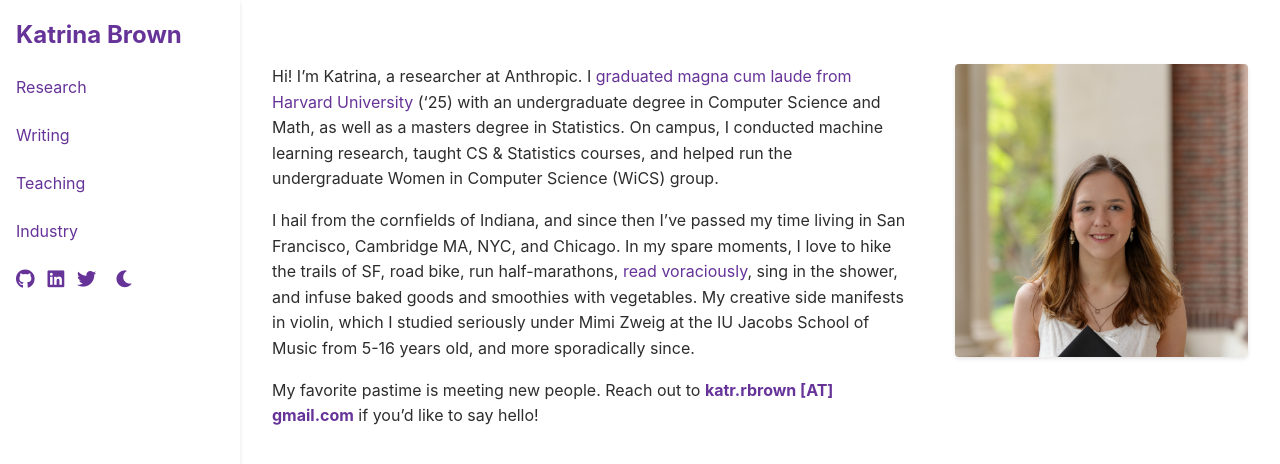
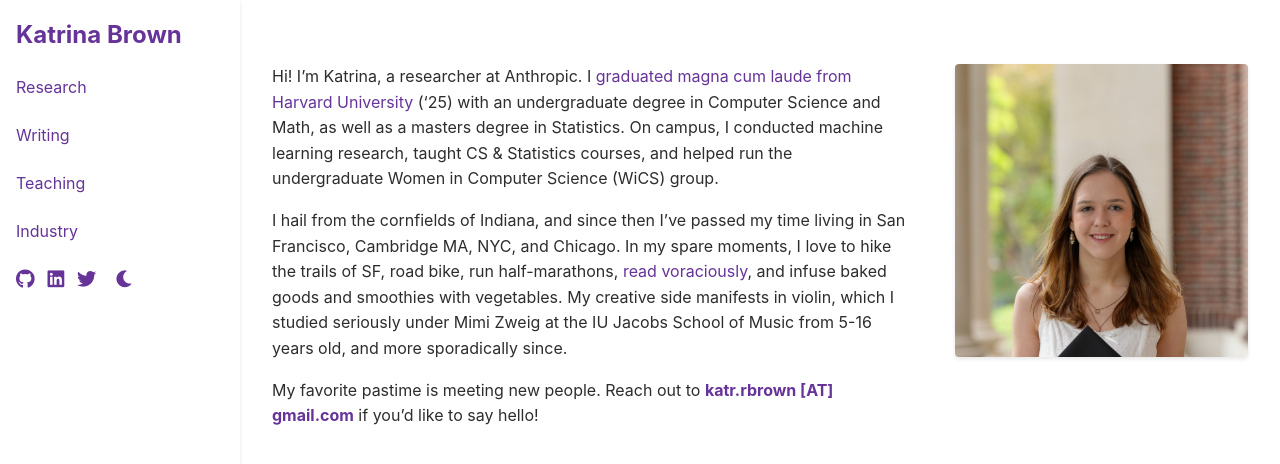
Before and after one commit to brownkat6/katrinarbrown, a Jekyll site: the page built from docs/index.md, in a window 1280 px wide. Shown: the top 464 px of the page. Built offline with Jekyll 4.4.1, drawn with Linux system fonts in a browser that asks for light colours.

```diff
--- a/docs/index.md
+++ b/docs/index.md
@@ -9,7 +9,7 @@
 
 Hi! I'm Katrina, a researcher at Anthropic. I [graduated magna cum laude from Harvard University]({{ '/courses' | relative_url }}) ('25) with an undergraduate degree in Computer Science and Math, as well as a masters degree in Statistics. On campus, I conducted machine learning research, taught CS & Statistics courses, and helped run the undergraduate Women in Computer Science (WiCS) group.
 
-I hail from the cornfields of Indiana, and since then I've passed my time living in San Francisco, Cambridge MA, NYC, and Chicago. In my spare moments, I love to hike the trails of SF, road bike, run half-marathons, [read voraciously]({{ '/reading' | relative_url }}), sing in the shower, and infuse baked goods and smoothies with vegetables. My creative side manifests in violin, which I studied seriously under Mimi Zweig at the IU Jacobs School of Music from 5-16 years old, and more sporadically since.
+I hail from the cornfields of Indiana, and since then I've passed my time living in San Francisco, Cambridge MA, NYC, and Chicago. In my spare moments, I love to hike the trails of SF, road bike, run half-marathons, [read voraciously]({{ '/reading' | relative_url }}), and infuse baked goods and smoothies with vegetables. My creative side manifests in violin, which I studied seriously under Mimi Zweig at the IU Jacobs School of Music from 5-16 years old, and more sporadically since.
 
 My favorite pastime is meeting new people.
 Reach out to **katr.rbrown [AT] gmail.com** if you'd like to say hello!
```
